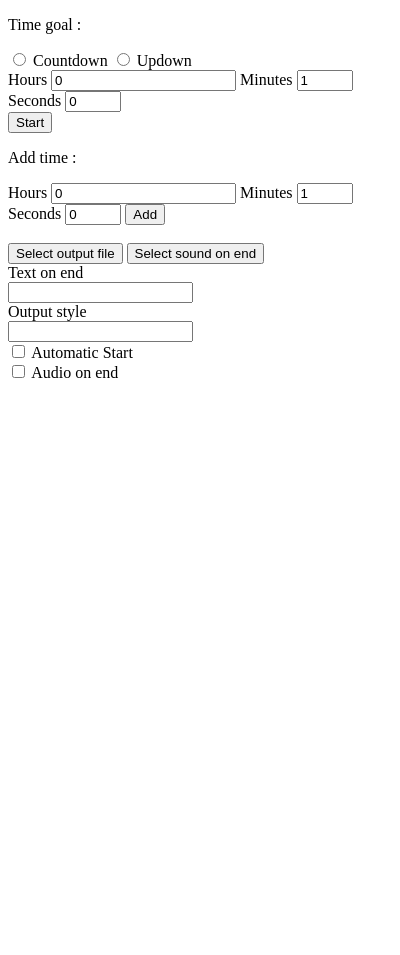
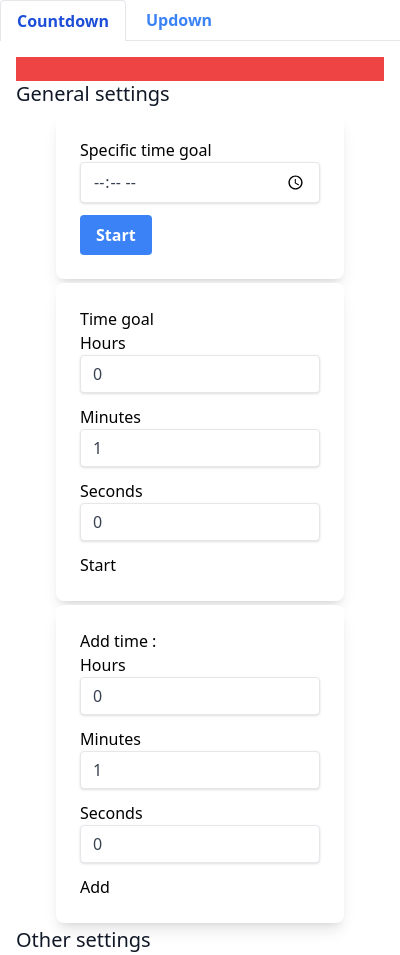
Before and after one commit to fsioni/StreamTimer-ElectronJS, an Electron app: page public/index.html in a window 400 px wide. Shown: the top 955 px of the page. Before the commit the page ends 844 px from the top, so only its background shows below. Drawn offline with Linux system fonts and the light colour scheme.

Commit message:
Adding UI with tailwindcss

```diff
--- a/public/index.html
+++ b/public/index.html
@@ -3,52 +3,96 @@
 <head>
     <meta charset="UTF-8">
     <title>Stream Timer</title>
+    <link href="./styles.css" rel="stylesheet">
 </head>
 <style>body {
     user-select: none;
 }</style>
 <body>
+<ul class="flex border-b">
+    <li class="-mb-px mr-1">
+        <button class="bg-white inline-block border-l border-t border-r rounded-t py-2 px-4 text-blue-700 font-semibold"
+                href="#"
+                id="tabCountdown">Countdown
+        </button>
+    </li>
+    <li class="mr-1">
+        <a class="bg-white inline-block py-2 px-4 text-blue-500 hover:text-blue-800 font-semibold" href="#"
+           id="tabUpdown">Updown</a>
+    </li>
+</ul>
+<main class="p-4">
+    <div class="sticky top-0 flex items-center bg-red-500 text-white text-sm font-bold px-4 py-3" role="alert">
+        <p id="txtTimer"></p>
+    </div>
+    <h5 class="justify-self-start text-gray-900 text-xl leading-tight font-medium mb-2">General settings</h5>
     <div id="TimeGoal">
-    <p>Time goal :</p>
-    <div id="isCountdown">
-        <input id="radIsCountdown" name="TimerType" type="radio">
-        <label for="radIsCountdown">Countdown</label>
-        <input id="radIsUpdown" name="TimerType" type="radio">
-        <label for="radIsUpdown">Updown</label>
+        <div id="TimeGoalInputs">
+            <div class="flex justify-center m-1">
+                <div class="block p-6 rounded-lg shadow-lg bg-white max-w-lg w-4/5">
+                    <div id="SetTimeTimeGoalInputs">
+                        <h2>Specific time goal</h2>
+                        <input class="shadow appearance-none border rounded w-full py-2 px-3 text-gray-700 mb-3 leading-tight focus:outline-none focus:shadow-outline"
+                               id="specificTimeInput" type="time">
+                        <button class="button bg-blue-500 hover:bg-blue-700 text-white font-bold py-2 px-4 rounded"
+                                id="specificTimeButton">Start
+                        </button>
                     </div>
+                </div>
+            </div>
+            <div class="flex justify-center m-1">
+                <div class="block p-6 rounded-lg shadow-lg bg-white max-w-lg w-4/5">
+                    <div id="SetTimeTimeGoalInputs">
+                        <h2>Time goal</h2>
                         <label for="timeGoalHours">Hours</label>
-    <input id="timeGoalHours" min="0" type="number" value="0">
+                        <input class="shadow appearance-none border rounded w-full py-2 px-3 text-gray-700 mb-3 leading-tight focus:outline-none focus:shadow-outline"
+                               id="timeGoalHours" min="0" type="number" value="0">
                         <label for="timeGoalMinutes">Minutes</label>
-    <input id="timeGoalMinutes" max="59" min="0" type="number" value="1">
+                        <input class="shadow appearance-none border rounded w-full py-2 px-3 text-gray-700 mb-3 leading-tight focus:outline-none focus:shadow-outline"
+                               id="timeGoalMinutes" max="59" min="0" type="number" value="1">
                         <label for="timeGoalSeconds">Seconds</label>
-    <input id="timeGoalSeconds" max="59" min="0" type="number" value="0">
+                        <input class="shadow appearance-none border rounded w-full py-2 px-3 text-gray-700 mb-3 leading-tight focus:outline-none focus:shadow-outline"
+                               id="timeGoalSeconds" max="59" min="0" type="number" value="0">
+                    </div>
+                    <button id="btnStartTimer">Start</button>
+                    <button hidden id="btResumeStopTimer"></button>
+                </div>
+            </div>
+        </div>
     </div>
 
-<button id="btnStartTimer">Start</button>
-<button hidden id="btResumeStopTimer"></button>
-<p id="txtTimer"></p>
 
+    <div class="flex justify-center m-1">
+        <div class="block p-6 rounded-lg shadow-lg bg-white max-w-lg w-4/5">
             <div id="TimeAd">
                 <p>Add time :</p>
                 <label for="timeAddHours">Hours</label>
-    <input id="timeAddHours" min="0" type="number" value="0">
+                <input class="shadow appearance-none border rounded w-full py-2 px-3 text-gray-700 mb-3 leading-tight focus:outline-none focus:shadow-outline"
+                       id="timeAddHours" min="0" type="number" value="0">
                 <label for="timeAddMinutes">Minutes</label>
-    <input id="timeAddMinutes" max="59" min="0" type="number" value="1">
+                <input class="shadow appearance-none border rounded w-full py-2 px-3 text-gray-700 mb-3 leading-tight focus:outline-none focus:shadow-outline"
+                       id="timeAddMinutes" max="59" min="0" type="number" value="1">
                 <label for="timeAddSeconds">Seconds</label>
-    <input id="timeAddSeconds" max="59" min="0" type="number" value="0">
+                <input class="shadow appearance-none border rounded w-full py-2 px-3 text-gray-700 mb-3 leading-tight focus:outline-none focus:shadow-outline"
+                       id="timeAddSeconds" max="59" min="0" type="number" value="0">
                 <button id="btnAddTime">Add</button>
             </div>
+        </div>
+    </div>
 
-<br>
+
+    <h5 class="text-gray-900 text-xl leading-tight font-medium mb-2">Other settings</h5>
 
     <button id="btnSelectFile">Select output file</button>
     <button id="btnSelectSound">Select sound on end</button>
     <div id="TextOnEnd">
         <label for="txtTextOnEnd">Text on end</label><br>
-    <input id="txtTextOnEnd" type="text"></div>
+        <input class="shadow appearance-none border rounded w-full py-2 px-3 text-gray-700 mb-3 leading-tight focus:outline-none focus:shadow-outline"
+               id="txtTextOnEnd" type="text"></div>
     <div id="OutputStyle">
         <label for="txtOutputStyle">Output style</label><br>
-    <input id="txtOutputStyle" type="text"></div>
+        <input class="shadow appearance-none border rounded w-full py-2 px-3 text-gray-700 mb-3 leading-tight focus:outline-none focus:shadow-outline"
+               id="txtOutputStyle" type="text"></div>
     <div>
         <input id="cbAutoStart" name="cbAutoStart" type="checkbox">
         <label for="cbAutoStart">Automatic Start</label>
@@ -57,5 +101,7 @@
         <input id="cbPlayAudio" name="cbPlayAudio" type="checkbox">
         <label for="cbPlayAudio">Audio on end</label>
     </div>
+</main>
+
 </body>
 </html>
--- /dev/null
+++ b/src/main.css
@@ -0,0 +1,3 @@
+@tailwind base;
+@tailwind components;
+@tailwind utilities;
```
Also changed, not shown: public/styles.css (added). Lines whose indentation alone changed are shown as unchanged.
